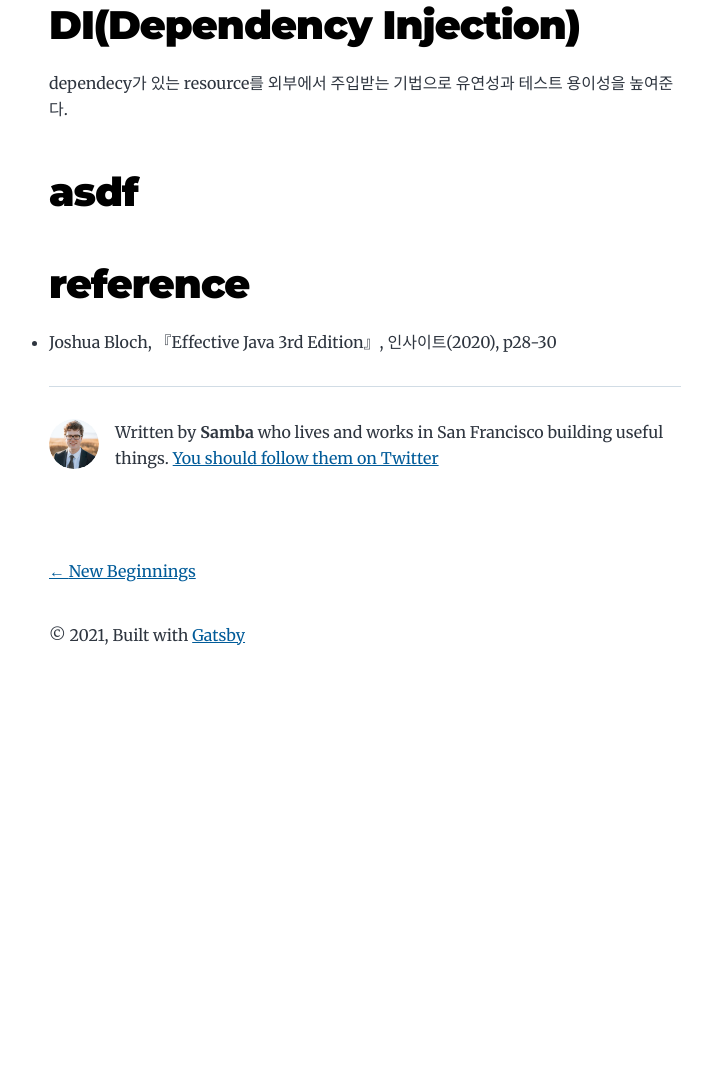
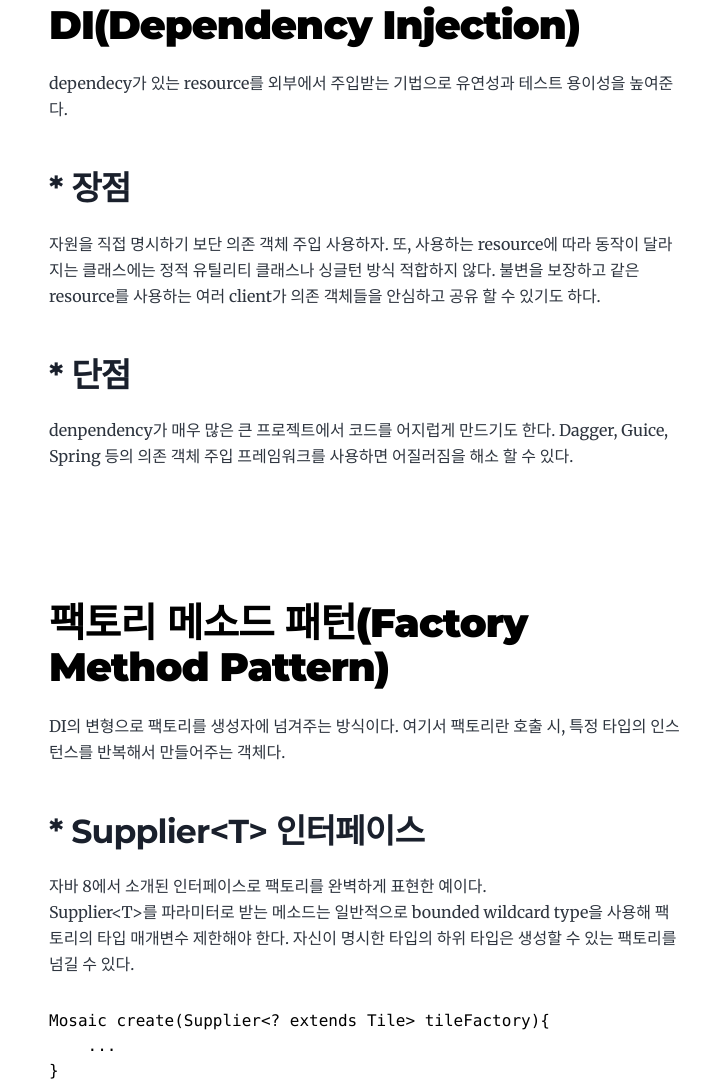
Before and after one commit to samba-space/samba-space.github.io, a Gatsby site: page /java/dependency-injection/ in a window 1280 px wide. Shown: the part 297-1384 px from the top of the page, without its empty margins (275-985 px from the left). Before the commit the page ends 1008 px from the top, so only its background shows below. Built offline with nearby package versions, Linux system fonts and the light colour scheme; Gatsby itself is replaced by a stand-in of ours; some packages are replaced by stand-ins of ours; code samples lack their colours.

Commit message:
di 정리

````diff
--- a/content/blog/java/dependency-injection/index.md
+++ b/content/blog/java/dependency-injection/index.md
@@ -1,14 +1,31 @@
 ---
-title: 정적 팩터리 메소드(static factory method)
+title: 의존 객체 주입(Dependency Injection)
 date: "2021-02-17T23:17:00.000Z"
 ---
 
 # DI(Dependency Injection)
 dependecy가 있는 resource를 외부에서 주입받는 기법으로 유연성과 테스트 용이성을 높여준다.
+## * 장점
+자원을 직접 명시하기 보단 의존 객체 주입 사용하자. 또, 사용하는 resource에 따라 동작이 달라지는 클래스에는 정적 유틸리티 클래스나 싱글턴 방식 적합하지 않다.
+불변을 보장하고 같은 resource를 사용하는 여러 client가 의존 객체들을 안심하고 공유 할 수 있기도 하다.
+## * 단점
+denpendency가 매우 많은 큰 프로젝트에서 코드를 어지럽게 만드기도 한다. Dagger, Guice, Spring 등의 의존 객체 주입 프레임워크를 사용하면 어질러짐을 해소 할 수 있다.
 
-# asdf
+<br><br>
+# 팩토리 메소드 패턴(Factory Method Pattern)
+DI의 변형으로 팩토리를 생성자에 넘겨주는 방식이다. 여기서 팩토리란 호출 시, 특정 타입의 인스턴스를 반복해서 만들어주는 객체다.
+## * Supplier\<T> 인터페이스
+자바 8에서 소개된 인터페이스로 팩토리를 완벽하게 표현한 예이다.
+Supplier\<T>를 파라미터로 받는 메소드는 일반적으로 bounded wildcard type을 사용해 팩토리의 타입 매개변수 제한해야 한다. 자신이 명시한 타입의 하위 타입은 생성할 수 있는 팩토리를 넘길 수 있다.
+
+```java
+Mosaic create(Supplier<? extends Tile> tileFactory){
+    ...
+}
+```
+ ex) client가 제공한 팩토리가 생성한 Tile들로 구성된 Mosaic를 만드는 메소드
 
 
-
+<br><br>
 # reference
 * Joshua Bloch, 『Effective Java 3rd Edition』, 인사이트(2020), p28-30
````
